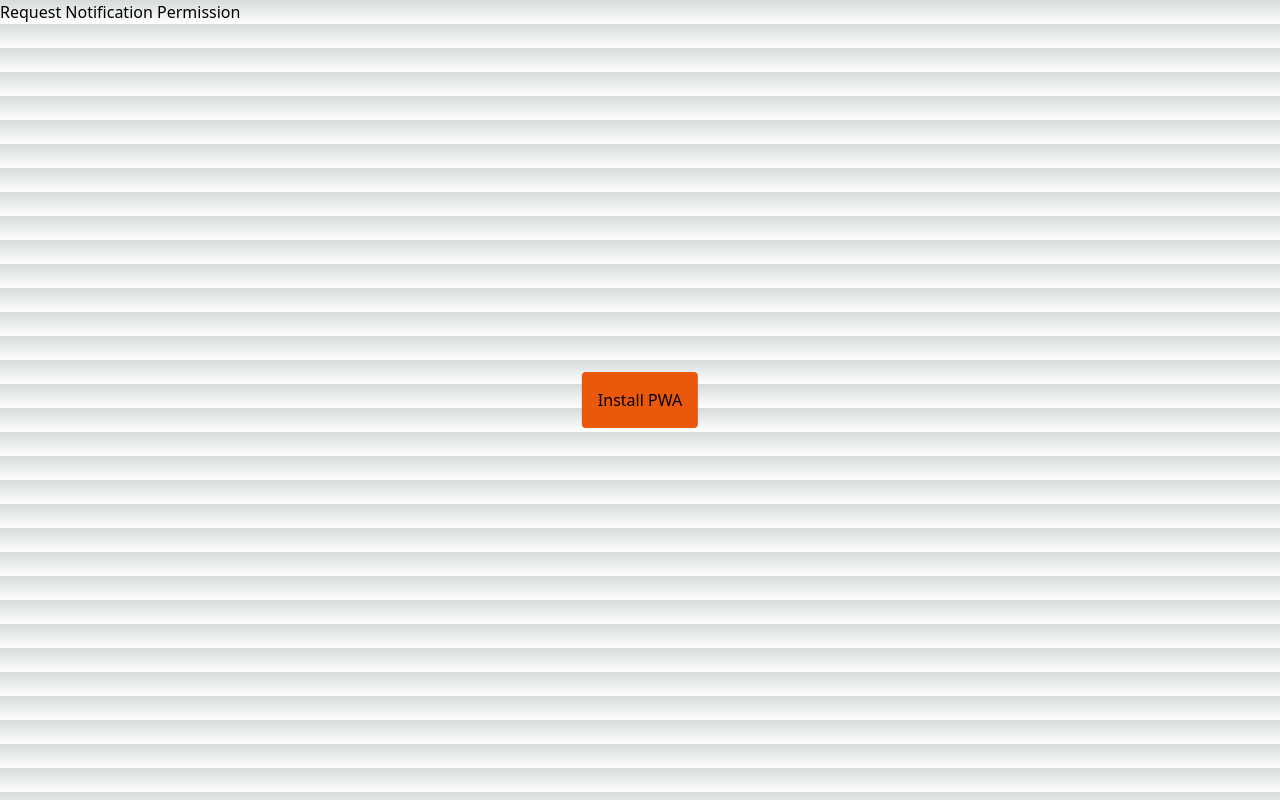
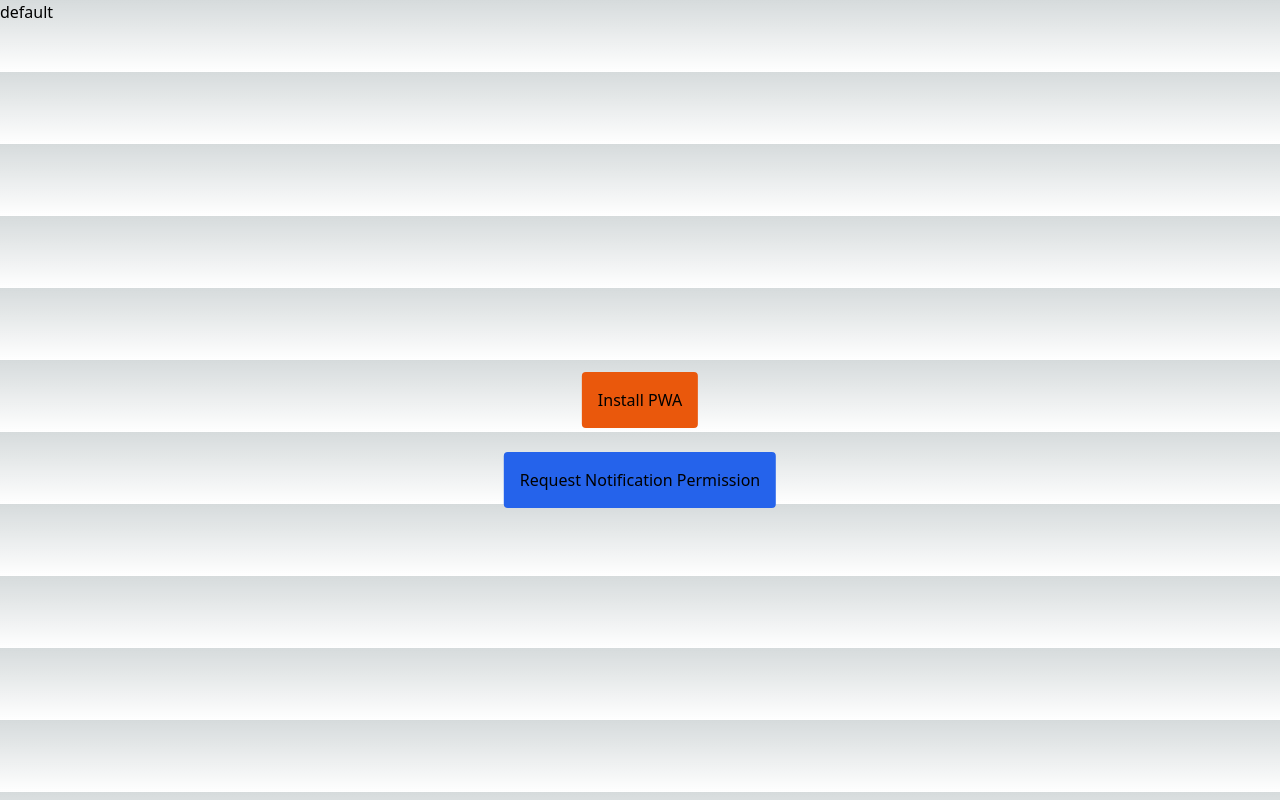
Before and after one commit to thanveershah/pwa, a Next.js app: page / in a window 1280 px wide. Built offline with nearby package versions, Linux system fonts and the light colour scheme; no server answers.

Commit message:
add params

```diff
--- a/src/pages/index.tsx
+++ b/src/pages/index.tsx
@@ -68,6 +68,10 @@ export default function Home() {
 
   return (
     <>
+      {notificationPermissionStatus}
+      <br />
+      {fcmToken}
+      <br />
       {showButton ? (
         <button
           onClick={instalar}
@@ -80,8 +84,12 @@ export default function Home() {
           PWA Installed Successfully
         </p>
       )}
+      <br />
 
-      <button onClick={requestPermission}>
+      <button
+        className="bg-blue-600 p-4 rounded absolute left-[50%] top-[60%] translate-x-[-50%] translate-y-[-50%]"
+        onClick={requestPermission}
+      >
         Request Notification Permission
       </button>
     </>
```
Also changed, not shown: 1 other file (tests, documents, lock files or other folders).
